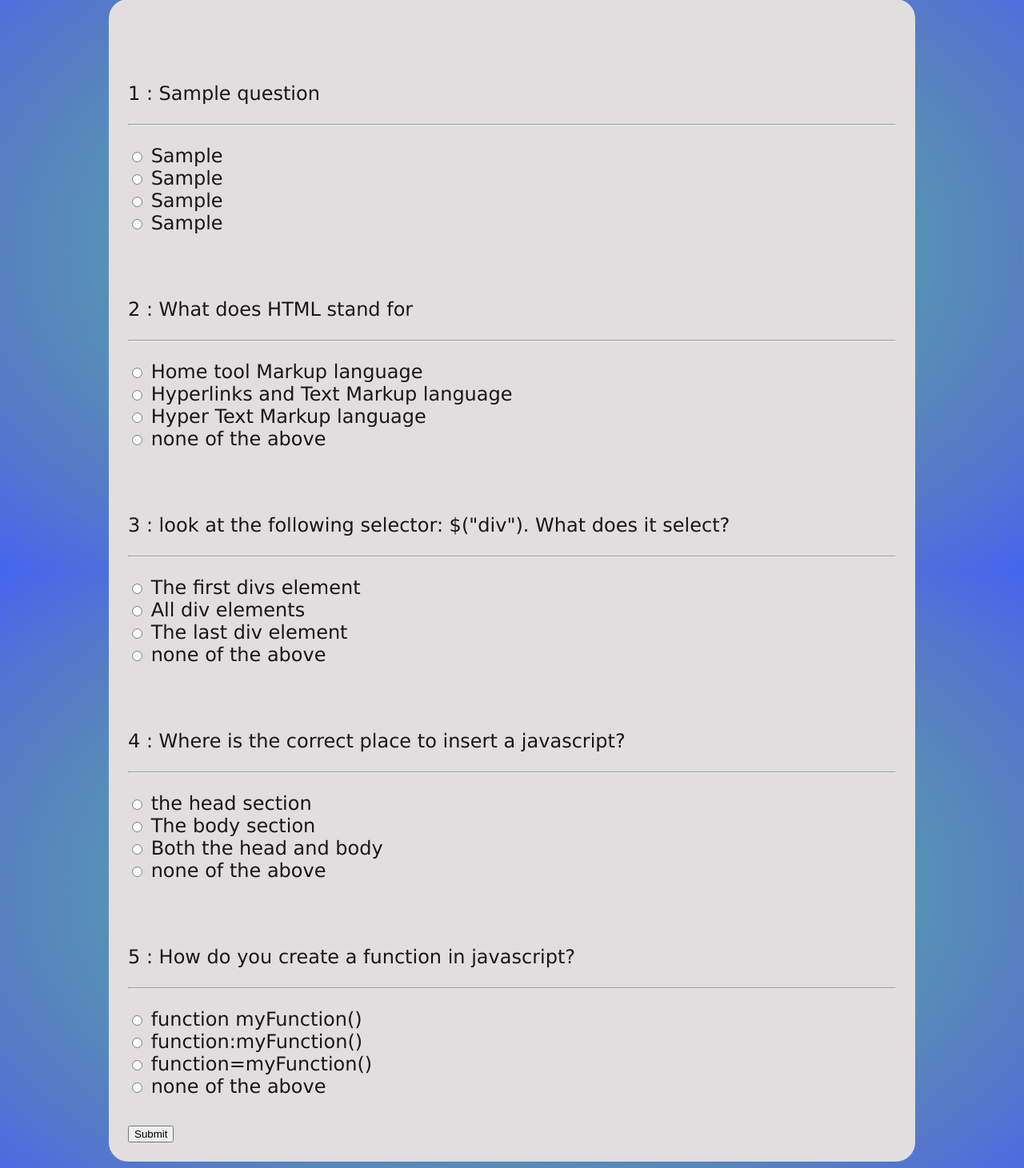
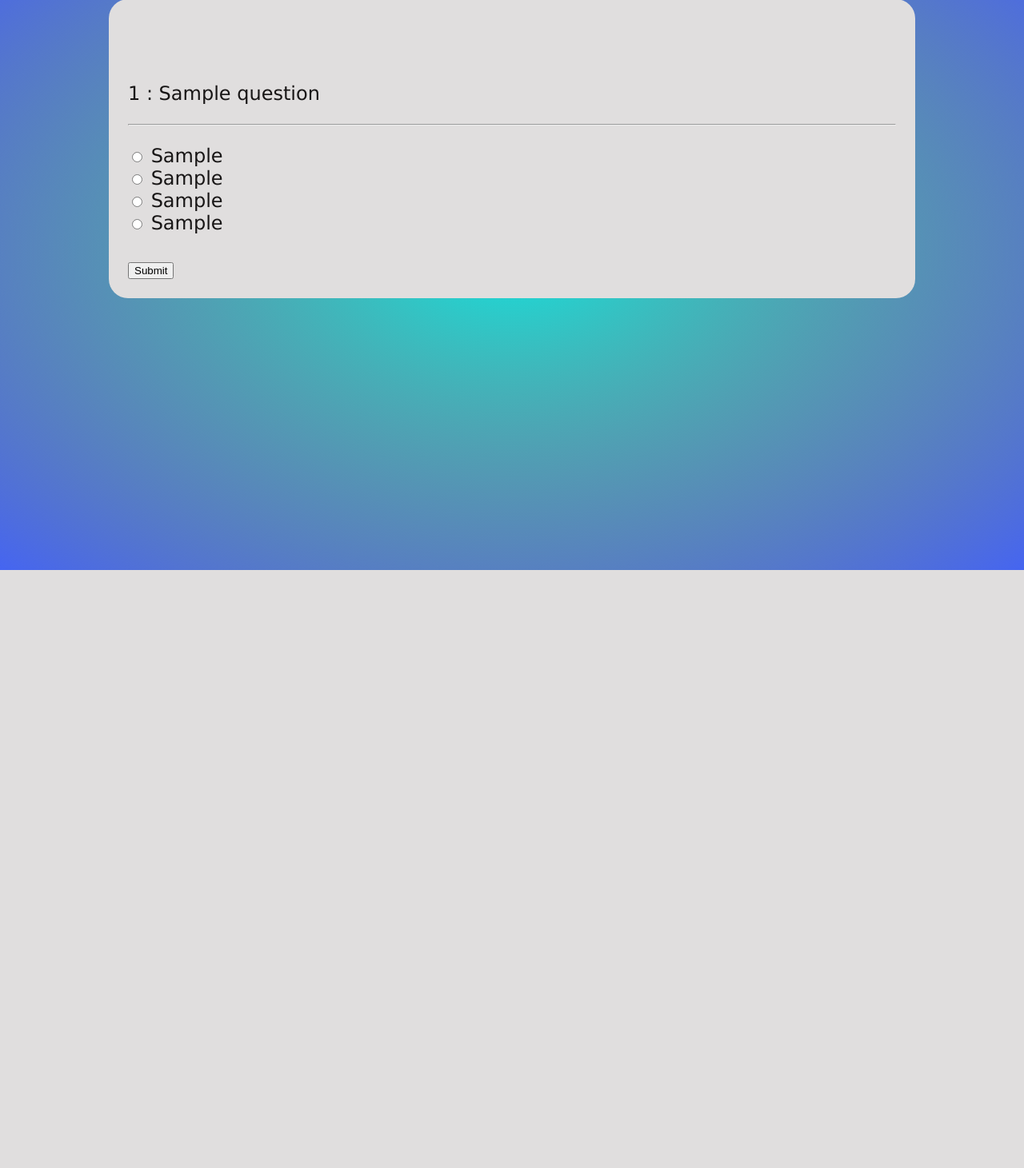
Before and after one commit to ahmedwelhakim/lms-quiz-project, a PHP site: page /homepage.php in a window 1280 px wide. Shown: the part 87-1548 px from the top of the page at 80% size. After the commit the page ends 800 px from the top, so only its background shows below. Run offline with PHP 8.4, Linux system fonts and the light colour scheme; the visitor is signed in with stand-in values (Sample User, id 1); tables that the repository leaves empty hold one stand-in row (values such as "Sample post").

Commit message:
dynamic questions grab

```diff
--- /dev/null
+++ b/Docpage.php
@@ -0,0 +1 @@
+<?php
--- a/db/dbConnection.php
+++ b/db/dbConnection.php
@@ -10,8 +10,3 @@
     if (!$conn) {
         die("Connection failed: " . mysqli_connect_error());
     }
-
-
-
-
-?>
--- a/db/dbFunctions.inc.php
+++ b/db/dbFunctions.inc.php
@@ -21,28 +21,16 @@ function checkAns($conn, $questionID, $ansId)
     mysqli_stmt_close($stmt);
 }
 
-function getQuestion($conn, $questionID)
+function getQuestions($conn)
 {
-    $sql = "SELECT * FROM questions WHERE qid = ?;";
-    $stmt = mysqli_stmt_init($conn);
-    if (!mysqli_stmt_prepare($stmt,$sql))
-    {
-        header("location: ../index.php?errpr=stmtfailed");
-        exit();
-    }
-    mysqli_stmt_bind_param($stmt, "s", $questionID);
-    mysqli_stmt_execute($stmt);
-    $result =mysqli_stmt_get_result($stmt);
+    $sql = "SELECT * FROM questions";
+    $result = mysqli_query($conn, $sql);
 
-    if ($row = mysqli_fetch_assoc($result))
-    {
-        return $row;
-    }
-    else
-    {
-        return false;
-    }
-    mysqli_stmt_close($stmt);
+// Fetch all
+    $result = mysqli_fetch_all($result, MYSQLI_ASSOC);
+
+    mysqli_close($conn);
+    return $result;
 }
 
 function getAns($conn, $questionID)
--- a/homepage.php
+++ b/homepage.php
@@ -8,11 +8,11 @@ if (!isset($_SESSION['username'])) {
 //connect the server to the database
 include("db/dbConnection.php");
 include("db/dbFunctions.inc.php");
-createQus($conn, 'What does HTML stand for','Home tool Markup language','Hyperlinks and Text Markup language','Hyper Text Markup language','none of the above',1);
-createQus($conn, 'look at the following selector: $("div"). What does it select?','The first divs element','All div elements','The last div element','none of the above',1);
-createQus($conn, 'Where is the correct place to insert a javascript?','the head section','The body section','Both the head and body','none of the above',1);
-createQus($conn, 'How do you create a function in javascript?','function myFunction()','function:myFunction()','function=myFunction()','none of the above',1);
-createQus($conn, 'Which class provides a responsive fixed width container?','container','container-fixed','container-fluid','none of these',1);
+//createQus($conn, 'What does HTML stand for','Home tool Markup language','Hyperlinks and Text Markup language','Hyper Text Markup language','none of the above',1);
+//createQus($conn, 'look at the following selector: $("div"). What does it select?','The first divs element','All div elements','The last div element','none of the above',1);
+//createQus($conn, 'Where is the correct place to insert a javascript?','the head section','The body section','Both the head and body','none of the above',1);
+//createQus($conn, 'How do you create a function in javascript?','function myFunction()','function:myFunction()','function=myFunction()','none of the above',1);
+//createQus($conn, 'Which class provides a responsive fixed width container?','container','container-fixed','container-fluid','none of these',1);
 
 ?>
 <!DOCTYPE html>
@@ -48,17 +48,19 @@ createQus($conn, 'Which class provides a responsive fixed width container?','con
         <div class="quiz">
             <form action="checked.php" method="post">
                 <?php
-                for ($i = 1; $i < 6; $i++) {
+                /** @var mysqli $conn */
+                $questions = getQuestions($conn);
+                $ansid = 1;
+
+
+                foreach ($questions as $q) {
                     $l = 1;
 
-                    $ansid = $i;
-
-                    $result1= getQuestion($conn, $i);
                 ?>
                         <br>
                         <div class="card">
                             <br>
-                            <p class="card-header"> <?php echo $i . " : " . $result1['question']."<hr>"; ?> </p>
+                            <p class="card-header"> <?php echo $q['qid'] . " : " . $q['question']."<hr>"; ?> </p>
                             <?php
                             $z = 1;
                             for ($z = 1; $z < 5; $z++) {
@@ -66,7 +68,7 @@ createQus($conn, 'Which class provides a responsive fixed width container?','con
                                 $mask .=(string)$z;
                             ?>
                                 <div class="card-block">
-                                    <input type="radio" name="quizcheck[<?php echo $ansid; ?>]" id="<?php echo (String)($z); ?>" value="<?php echo (String)($z); ?>"> <?php echo $result1[$mask]; ?>
+                                    <input type="radio" name="quizcheck[<?php echo $ansid; ?>]" id="<?php echo (String)($z); ?>" value="<?php echo (String)($z); ?>"> <?php echo $q[$mask]; ?>
                                     <br>
                                 </div>
                     <?php
```
